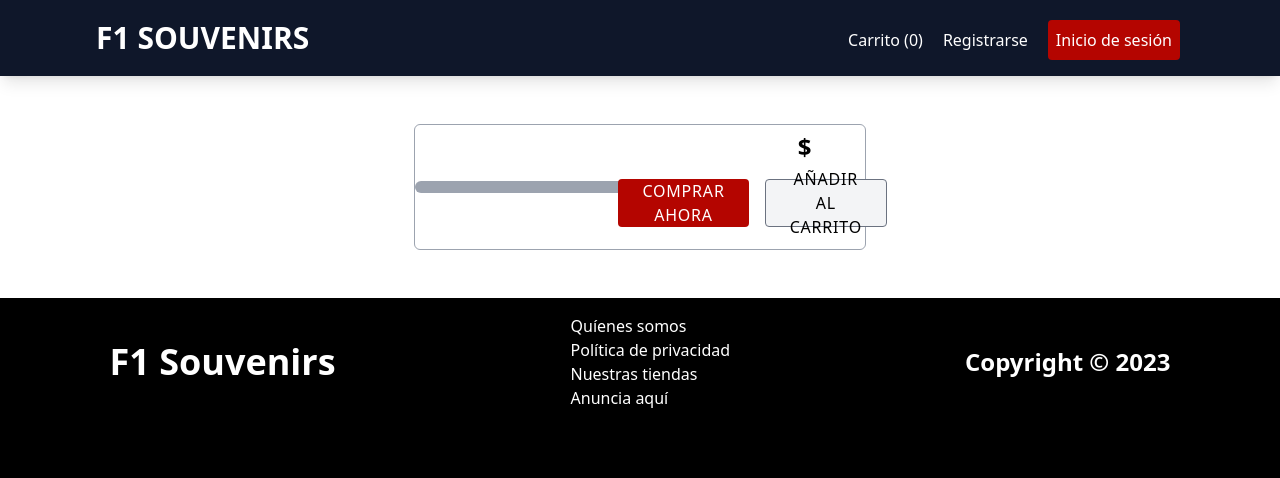
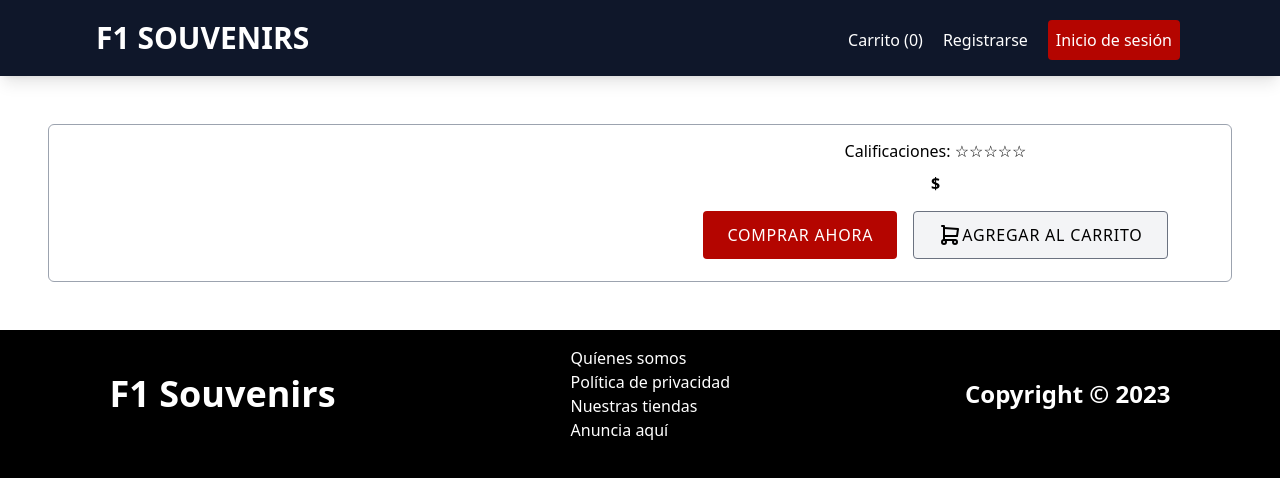
Before and after one commit to DaquitoCoder/F1-Souvenirs-UI, a React (Vite) app: page /product/1 in a window 1280 px wide. Shown: the top 478 px of the page. Built offline with nearby package versions, Linux system fonts and the light colour scheme; no server answers.

Commit message:
Refactor product view component to include cart functionality

```diff
--- a/src/views/Product.jsx
+++ b/src/views/Product.jsx
@@ -2,14 +2,19 @@ import { useParams } from 'react-router-dom';
 import SimplePage from '../components/SimplePage';
 import { getProductById } from '../hooks/products/products';
 import { useState, useEffect } from 'react';
-import Container from '../components/Container';
 import Button from '../components/Button';
+import { IconShoppingCart, IconShoppingCartOff } from '@tabler/icons-react';
 import Typography from '../components/Typography';
+import { useCart } from '../context/CartContext';
 
 const Product = () => {
   const { id } = useParams();
 
   const [data, setData] = useState({});
+
+  const { removeFromCart, addToCart, checkProductInCart } = useCart();
+
+  const isProductInCart = checkProductInCart(data);
 
   const fetchData = async () => {
     const res = await getProductById(id);
@@ -24,36 +29,59 @@ const Product = () => {
   return (
     <SimplePage>
       <div className='bg-white flex flex-col items-center justify-center py-12'>
-        <Container className='border rounded-md border-gray-400 flex items-center justify-center flex-col md:flex-row mx-8'>
-          <div className='card-image p-1.5 bg-gray-400 md:w-1/2 rounded-md'>
-            <img src={data.image} alt={data.name} className='rounded-md' />
+        <div className='border rounded-md border-gray-400 flex items-center justify-center flex-col lg:flex-row mx-24 w-[calc(100%-6rem)]'>
+          <div className='card-image p-1.5 md:w-1/2 h-max rounded-md'>
+            <img
+              src={data.image}
+              alt={data.name}
+              className='rounded-md mx-auto'
+            />
           </div>
-          <div className='card-body w-auto md:w-1/2 p-1.5'>
-            <div className='flex justify-around items-center gap-2'>
+          <div className='card-body lg:w-1/2 p-1.5'>
+            <div className='flex flex-col gap-2'>
               <Typography variant='h3' className='text-center'>
                 {data.name}
               </Typography>
-              <Typography variant='h3' className='text-center text-bold'>
-                ${data.price}
+              <Typography variant='p' className='text-center'>
+                Calificaciones: ☆☆☆☆☆
+              </Typography>
+              <Typography variant='p' className='text-center'>
+                <strong>${data.price}</strong>
               </Typography>
             </div>
-            <div className='card-description mx-8 mt-2 text-justify'>{data.description}</div>
-            <div className='card-button flex items-center justify-center gap-4 my-4'>
+            <div className='card-description mx-4 md:mx-8 mt-2 text-justify'>
+              {data.description}
+            </div>
+            <div className='card-button flex flex-col md:flex-row items-center justify-center gap-4 my-4'>
               <Button
                 variant='danger'
                 className='text-white px-6 h-12 uppercase tracking-wider'
               >
                 Comprar ahora
               </Button>
+
               <Button
-                variant='light'
-                className='border border-gray-500 px-6 h-12 uppercase tracking-wider'
+                type='button'
+                variant={isProductInCart ? 'danger' : 'light'}
+                className={`border border-gray-500 px-6 h-12 uppercase tracking-wider ${
+                  isProductInCart ? 'bg-red-700 text-white' : ''
+                }`}
+                icon={
+                  !isProductInCart ? (
+                    <IconShoppingCart size={24} />
+                  ) : (
+                    <IconShoppingCartOff size={24} />
+                  )
+                }
+                onClick={() => {
+                  isProductInCart ? removeFromCart(data) : addToCart(data);
+                }}
               >
-                Añadir al carrito
+                {isProductInCart ? 'Quitar del carrito' : 'Agregar al carrito'}
               </Button>
             </div>
           </div>
-        </Container>
+        </div>
       </div>
     </SimplePage>
   );
```
